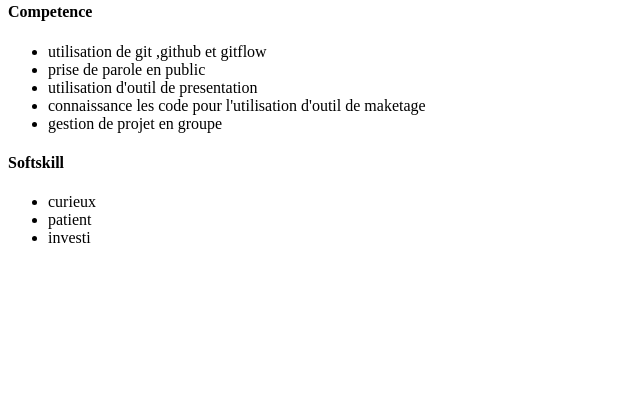
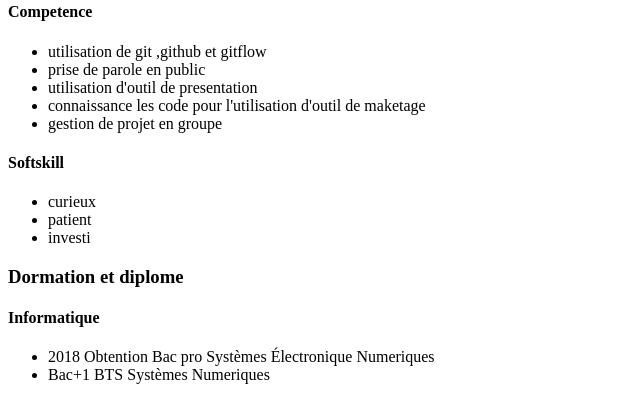
Before and after one commit to RenaudBaussart/CV-HTML-CSS, a plain HTML site: page src/index.html in a window 1280 px wide. Shown: the part 1142-1542 px from the top of the page, without its empty margins (0-640 px from the left). Before the commit the page ends 1405 px from the top, so only its background shows below. Drawn offline with Linux system fonts and the light colour scheme.

Commit message:
build(index.html): changing lang of the pages into fr creating a div for diploma

```diff
--- a/src/index.html
+++ b/src/index.html
@@ -1,5 +1,5 @@
 <!DOCTYPE html>
-<html lang="en">
+<html lang="fr">
 <head>
     <meta charset="UTF-8">
     <meta name="viewport" content="width=device-width, initial-scale=1.0">
@@ -41,6 +41,15 @@
                 <li>investi</li>
             </ul>
         </div>
+        <div>
+            <h3>Dormation et diplome</h3>
+            <h4>Informatique</h4>
+            <ul>
+                <li>2018 Obtention Bac pro Systèmes Électronique Numeriques</li>
+                <li>Bac+1 BTS Systèmes Numeriques</li>
+            </ul>
+
+        </div>
     </main>
 </body>
 </html>
```
